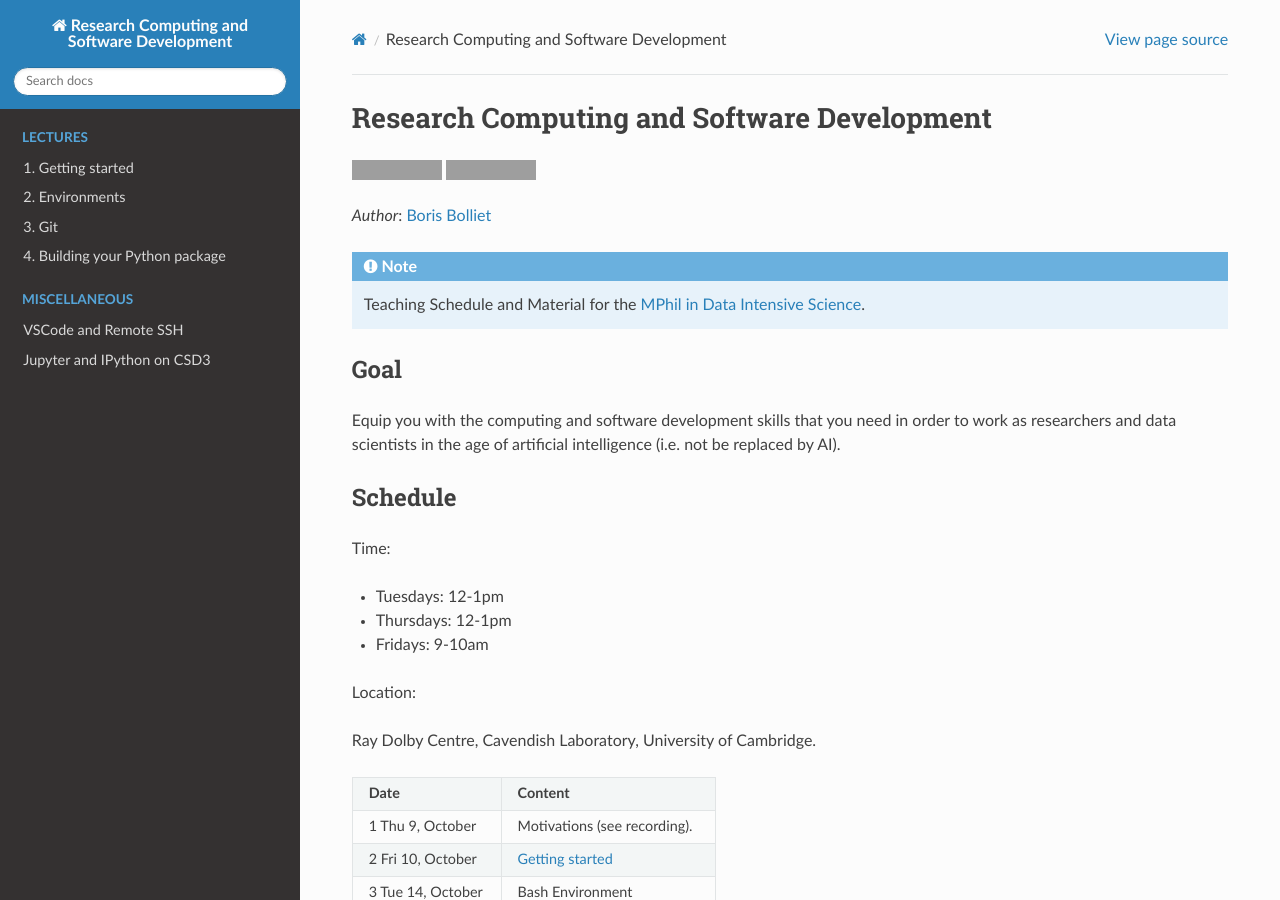
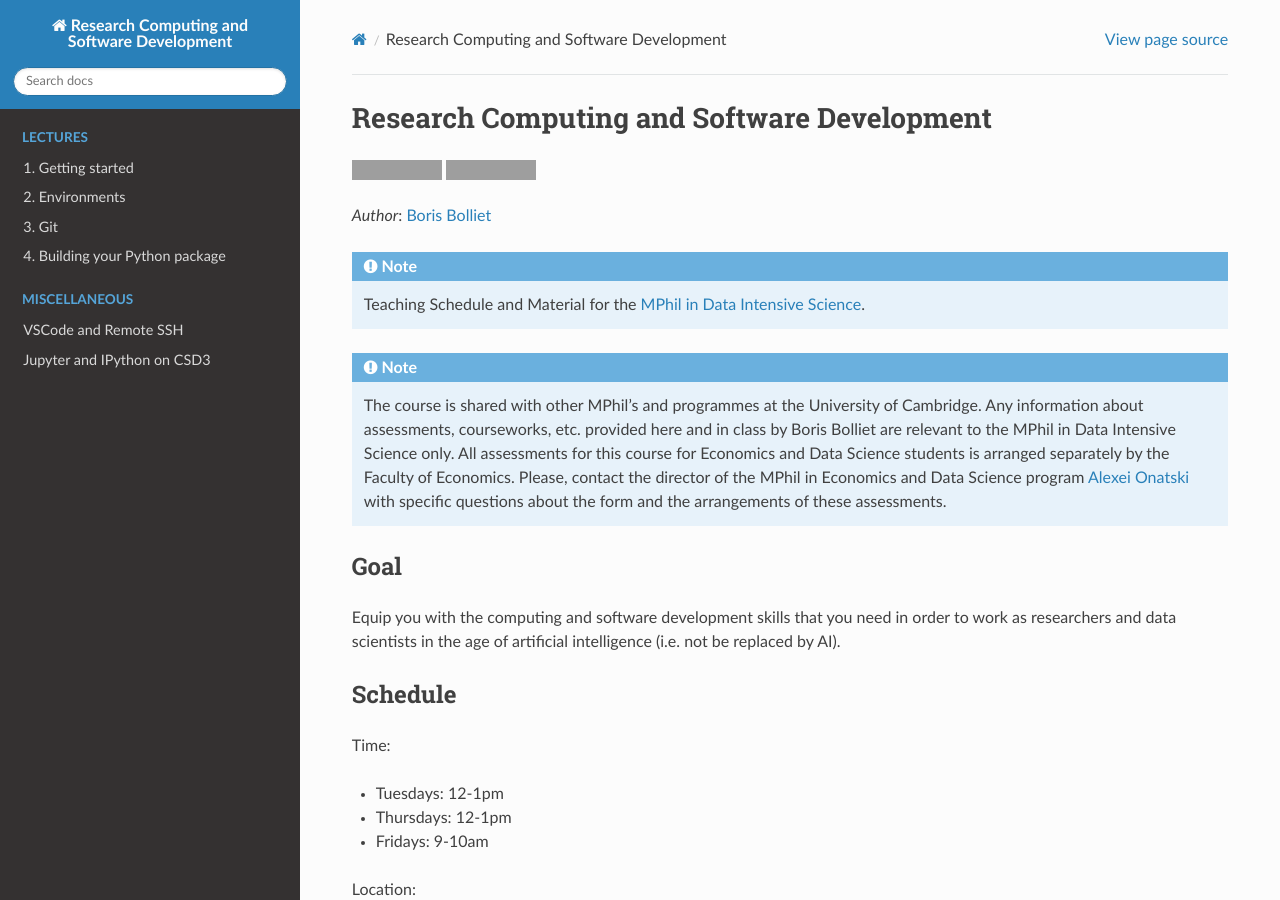
Before and after one commit to borisbolliet/ResearchComputing, a Sphinx documentation site: the page built from docs/index.rst, in a window 1280 px wide and 900 px high. Built offline with Sphinx 7.4.7 and the Read the Docs theme 3.1.0, drawn with Linux system fonts in a browser that asks for light colours; grey boxes are pictures that could not be loaded.

Commit message:
Update index.rst

```diff
--- a/docs/index.rst
+++ b/docs/index.rst
@@ -25,6 +25,9 @@ Research Computing and Software Development
 .. note::
    Teaching Schedule and Material for the
    `MPhil in Data Intensive Science <https://mphildis.bigdata.cam.ac.uk>`_.
+
+.. note::
+   The course is shared with other MPhil's and programmes at the University of Cambridge. Any information about assessments, courseworks, etc. provided here and in class by Boris Bolliet are relevant to the MPhil in Data Intensive Science only. All assessments for this course for Economics and Data Science students is arranged separately by the Faculty of Economics. Please, contact the director of the MPhil in Economics and Data Science program `Alexei Onatski <ao319@cam.ac.uk>`_ with specific questions about the form and the arrangements of these assessments.
 
 Goal
 ----------------------------------------
```
